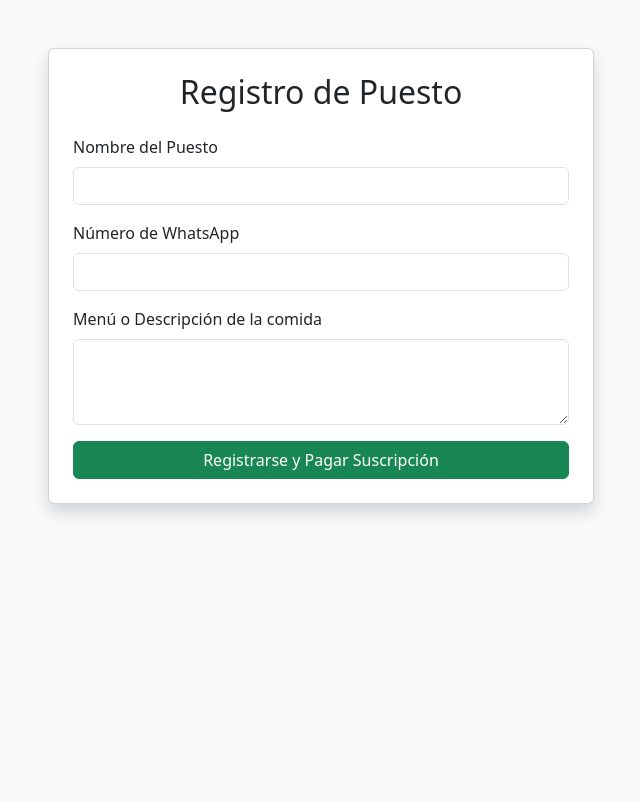
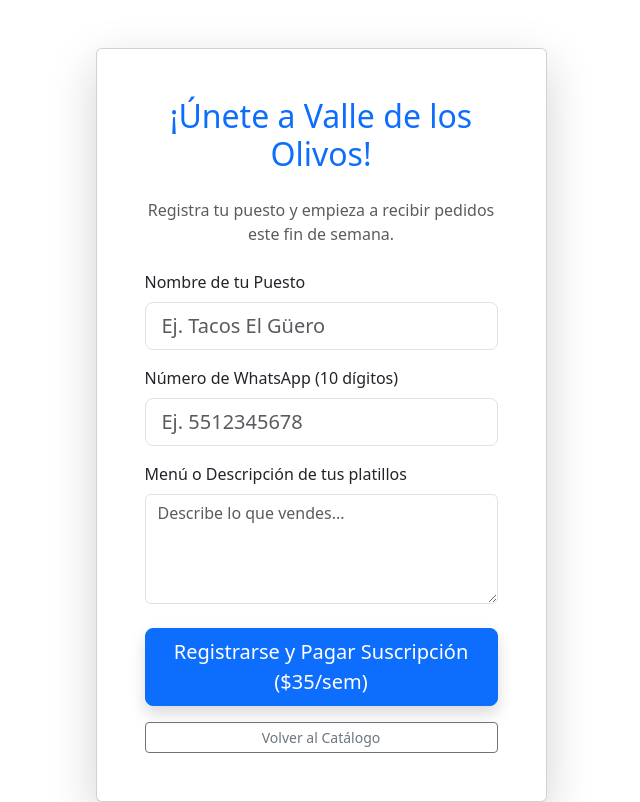
Before and after one commit to estradazeta84-png/jubilant-journey, a Flask app: page /vendedor in a window 1280 px wide. Shown: the whole page, without its empty margins (319-959 px from the left). Before the commit the page ends 515 px from the top, so only its background shows below. Run offline with Flask 3, Linux system fonts and the light colour scheme.

Commit message:
Update vendedor.html

```diff
--- a/templates/vendedor.html
+++ b/templates/vendedor.html
@@ -3,32 +3,40 @@
 <head>
     <meta charset="UTF-8">
     <meta name="viewport" content="width=device-width, initial-scale=1.0">
-    <title>Registro de Vendedor</title>
+    <title>Registro de Nuevo Vendedor - Valle de los Olivos</title>
     <link href="https://cdn.jsdelivr.net/npm/bootstrap@5.3.0/dist/css/bootstrap.min.css" rel="stylesheet">
+    <link rel="stylesheet" href="{{ url_for('static', filename='style.css') }}">
 </head>
-<body class="bg-light">
+<body>
     <div class="container mt-5">
         <div class="row justify-content-center">
-            <div class="col-md-6">
-                <div class="card shadow p-4">
-                    <h2 class="text-center mb-4">Registro de Puesto</h2>
+            <div class="col-md-7 col-lg-5">
+                <div class="card shadow-lg p-5">
+                    <h2 class="text-center mb-4 text-primary">¡Únete a Valle de los Olivos!</h2>
+                    <p class="text-muted text-center mb-4">Registra tu puesto y empieza a recibir pedidos este fin de semana.</p>
+
                     <form action="/vendedor" method="POST">
                         <div class="mb-3">
-                            <label for="nombre" class="form-label">Nombre del Puesto</label>
-                            <input type="text" class="form-control" id="nombre" name="nombre" required>
+                            <label for="nombre" class="form-label">Nombre de tu Puesto</label>
+                            <input type="text" class="form-control form-control-lg" id="nombre" name="nombre" required placeholder="Ej. Tacos El Güero">
                         </div>
 
                         <div class="mb-3">
-                            <label for="whatsapp" class="form-label">Número de WhatsApp</label>
-                            <input type="text" class="form-control" id="whatsapp" name="whatsapp" required>
+                            <label for="whatsapp" class="form-label">Número de WhatsApp (10 dígitos)</label>
+                            <input type="text" class="form-control form-control-lg" id="whatsapp" name="whatsapp" required placeholder="Ej. 5512345678" maxlength="10">
                         </div>
 
-                        <div class="mb-3">
-                            <label for="menu" class="form-label">Menú o Descripción de la comida</label>
-                            <textarea class="form-control" id="menu" name="menu" rows="3" required></textarea>
+                        <div class="mb-4">
+                            <label for="menu" class="form-label">Menú o Descripción de tus platillos</label>
+                            <textarea class="form-control" id="menu" name="menu" rows="4" required placeholder="Describe lo que vendes..."></textarea>
                         </div>
 
-                        <button type="submit" class="btn btn-success w-100">Registrarse y Pagar Suscripción</button>
+                        <div class="d-grid gap-2">
+                            <button type="submit" class="btn btn-primary btn-lg shadow">
+                                Registrarse y Pagar Suscripción ($35/sem)
+                            </button>
+                            <a href="/" class="btn btn-outline-secondary btn-sm mt-2">Volver al Catálogo</a>
+                        </div>
                     </form>
                 </div>
             </div>
```
